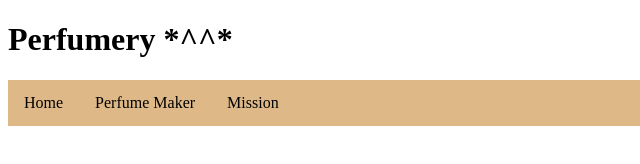
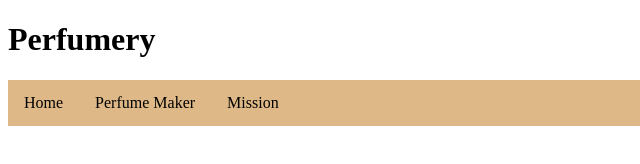
Before and after one commit to VinroyZ/perfumeMaker, a plain HTML site: page index.html in a window 1280 px wide. Shown: the full height of the page, 0-640 px from the left. Drawn offline with Linux system fonts and the light colour scheme.

Commit message:
h1 Tag clean
Changed H1 Title format

```diff
--- a/index.html
+++ b/index.html
@@ -7,7 +7,7 @@
     <title>Perfumery - Welcome to our shop</title>
 </head>
 <body>
-    <h1>Perfumery *^^*</h1>
+    <h1>Perfumery</h1>
 
     <!--Nav Bar simple-->
     <ul>
```
